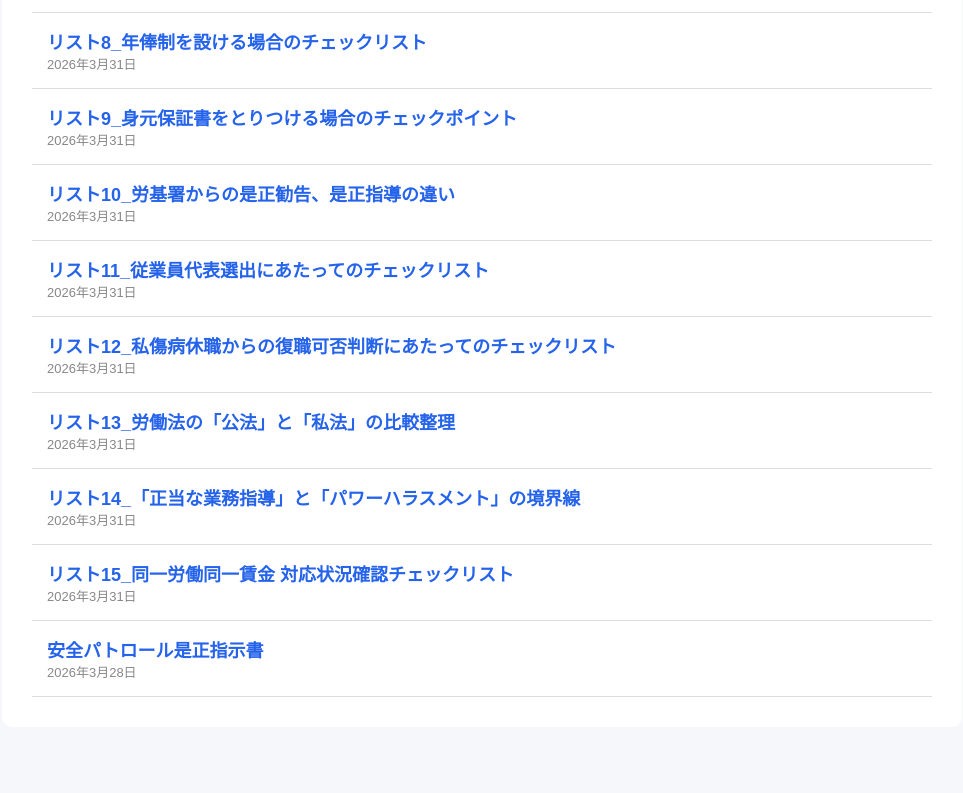
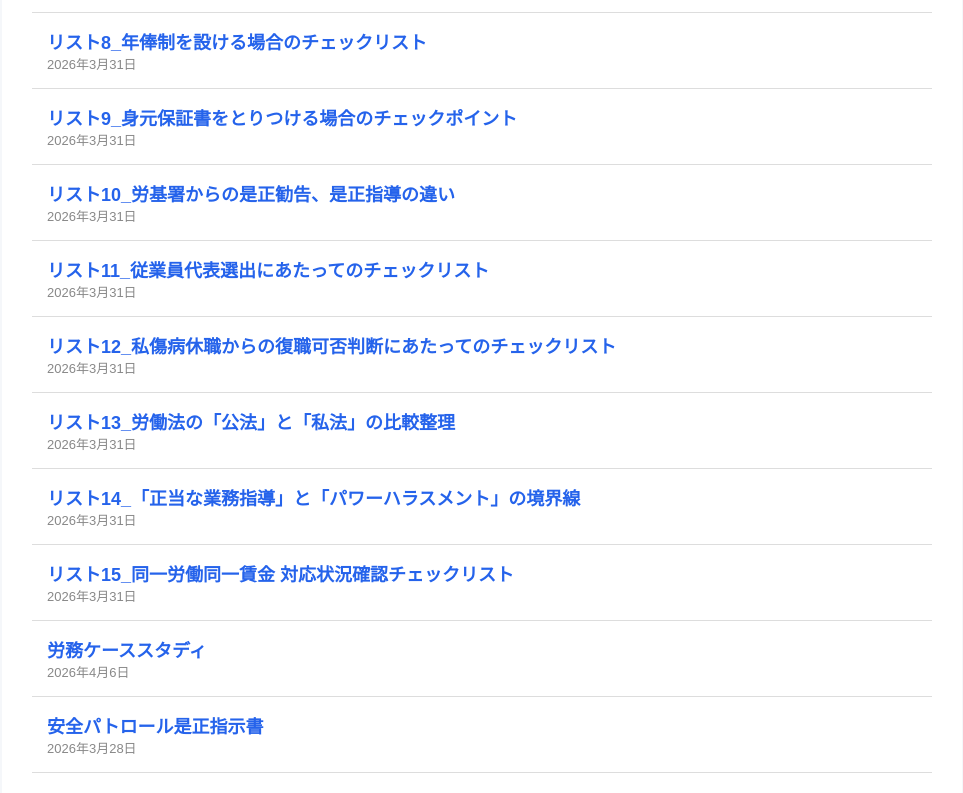
Before and after one commit to dobashi-office/NandemoKyouyu, a plain HTML site: page index.html in a window 1280 px wide. Shown: the part 706-1499 px from the top of the page, without its empty margins (158-1121 px from the left). Before the commit the page ends 1453 px from the top, so only its background shows below. Drawn offline with Linux system fonts and the light colour scheme.

Commit message:
Update index.html

```diff
--- a/index.html
+++ b/index.html
@@ -129,7 +129,10 @@ p {
 
 
 
-
+<div class="item">
+    <a href="労務ケーススタディ.html">労務ケーススタディ</a>
+    <div class="date">2026年4月6日</div>
+</div>
 
 
 
```
